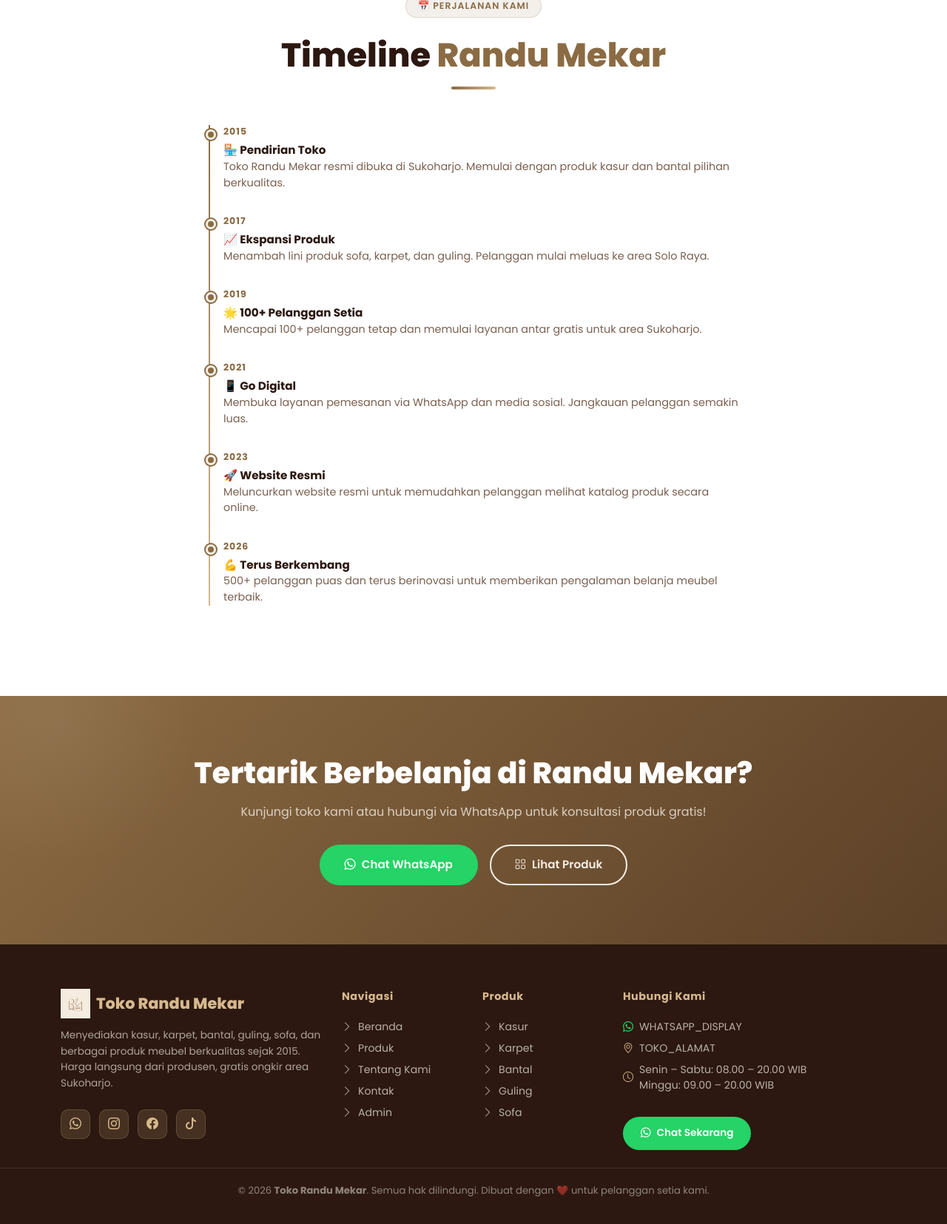
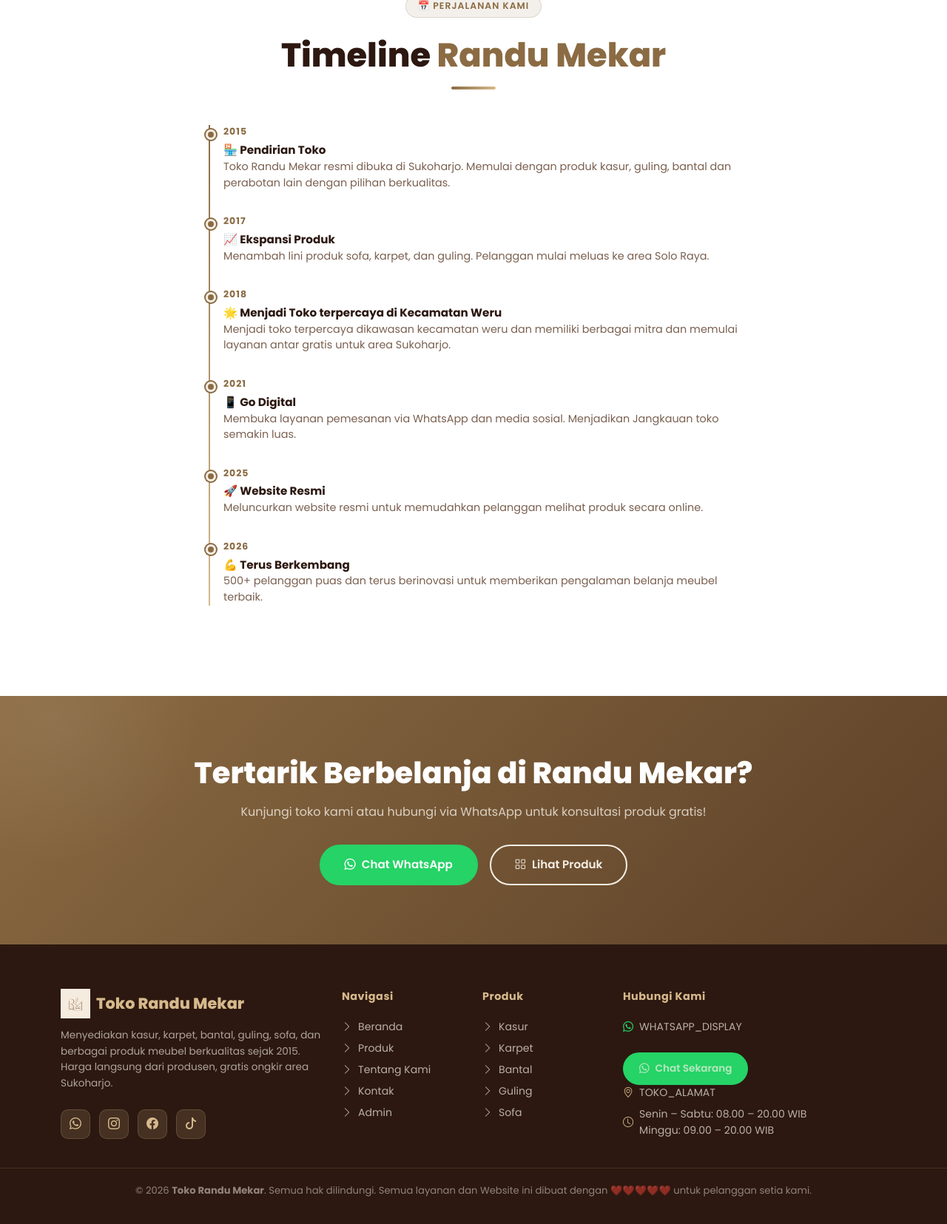
Before and after one commit to SKERTON11/randu-mekar, a PHP site: page /tentang.php in a window 1280 px wide. Shown: the part 1956-3611 px from the top of the page at 74% size. Run offline with PHP 8.4, Linux system fonts and the light colour scheme; a stand-in replaces the project's code that opens the database connection; some libraries are stand-ins or nearby versions.

Commit message:
Polish copy and markup across pages
Adjust copy, layout and markup in multiple pages for content clarity and code formatting.

Changes include:
- config/footer.php: tweak tagline text, relocate and re-add WhatsApp CTA within contact area, and update copyright blurb.
- config/header.php: minor newline/formatting fix.
- detail_produk.php: code style and HTML indentation cleanup, normalize array formatting, improve image handling markup, and tidy related-products loop output.
- produk.php: update section badge and intro copy, refine product card markup (show description snippet and unggulan badge), and format pagination/filters for readability.
- tentang.php: update company age and timeline copy/years to reflect current messaging.

Mostly non-functional formatting and copy updates to improve consistency and presentation.

```diff
--- a/config/footer.php
+++ b/config/footer.php
@@ -66,6 +66,10 @@ $base_url = (strpos($_SERVER['PHP_SELF'], '/admin/') !== false) ? '../' : '';
                             <?= WHATSAPP_DISPLAY ?>
                         </a>
                     </li>
+                    <a href="https://wa.me/<?= WHATSAPP_NUMBER ?>?text=Halo%20Toko%20Randu%20Mekar"
+                        class="btn-wa mt-3 d-inline-flex" target="_blank" style="font-size:0.85rem;padding:10px 20px">
+                        <i class="bi bi-whatsapp"></i> Chat Sekarang
+                    </a>
                     <li>
                         <a href="#">
                             <i class="bi bi-geo-alt" style="color:var(--coklat-muda)"></i>
@@ -79,10 +83,6 @@ $base_url = (strpos($_SERVER['PHP_SELF'], '/admin/') !== false) ? '../' : '';
                         </a>
                     </li>
                 </ul>
-                <a href="https://wa.me/<?= WHATSAPP_NUMBER ?>?text=Halo%20Toko%20Randu%20Mekar"
-                   class="btn-wa mt-3 d-inline-flex" target="_blank" style="font-size:0.85rem;padding:10px 22px">
-                    <i class="bi bi-whatsapp"></i> Chat Sekarang
-                </a>
             </div>
         </div>
     </div>
@@ -90,7 +90,7 @@ $base_url = (strpos($_SERVER['PHP_SELF'], '/admin/') !== false) ? '../' : '';
     <div class="footer-bottom mt-4">
         <div class="container">
             <p>© <?= date('Y') ?> <strong>Toko Randu Mekar</strong>. Semua hak dilindungi.
-               Dibuat dengan ❤️ untuk pelanggan setia kami.</p>
+                Semua layanan dan Website ini dibuat dengan ❤️❤️❤️❤️❤️ untuk pelanggan setia kami.</p>
         </div>
     </div>
 </footer>
@@ -102,4 +102,5 @@ $base_url = (strpos($_SERVER['PHP_SELF'], '/admin/') !== false) ? '../' : '';
 <script defer src="https://cdn.jsdelivr.net/npm/bootstrap@5.3.2/dist/js/bootstrap.bundle.min.js"></script>
 
 </body>
+
 </html>
--- a/tentang.php
+++ b/tentang.php
@@ -28,8 +28,8 @@ include 'config/header.php';
                     toko meubel terpercaya yang melayani ratusan pelanggan.
                 </p>
                 <p style="color:#7A6050;line-height:1.8;margin-bottom:1.5rem">
-                    Dengan pengalaman lebih dari 9 tahun, kami memahami kebutuhan setiap pelanggan dan berkomitmen
-                    untuk memberikan produk berkualitas dengan harga yang terjangkau. Kepercayaan pelanggan adalah
+                    Dengan pengalaman lebih dari 11 tahun, kami memahami kebutuhan setiap pelanggan dan berkomitmen
+                    untuk memberikan produk terbaik dan berkualitas dengan harga yang terjangkau. Kepercayaan pelanggan adalah
                     modal utama kami untuk terus berkembang.
                 </p>
 
@@ -145,7 +145,7 @@ include 'config/header.php';
                     <div class="timeline-item">
                         <div class="timeline-year">2015</div>
                         <div style="font-weight:700;color:var(--teks-gelap);font-size:0.95rem">🏪 Pendirian Toko</div>
-                        <p class="timeline-text">Toko Randu Mekar resmi dibuka di Sukoharjo. Memulai dengan produk kasur dan bantal pilihan berkualitas.</p>
+                        <p class="timeline-text">Toko Randu Mekar resmi dibuka di Sukoharjo. Memulai dengan produk kasur, guling, bantal dan perabotan lain dengan pilihan berkualitas.</p>
                     </div>
                     <div class="timeline-item">
                         <div class="timeline-year">2017</div>
@@ -153,19 +153,19 @@ include 'config/header.php';
                         <p class="timeline-text">Menambah lini produk sofa, karpet, dan guling. Pelanggan mulai meluas ke area Solo Raya.</p>
                     </div>
                     <div class="timeline-item">
-                        <div class="timeline-year">2019</div>
-                        <div style="font-weight:700;color:var(--teks-gelap);font-size:0.95rem">🌟 100+ Pelanggan Setia</div>
-                        <p class="timeline-text">Mencapai 100+ pelanggan tetap dan memulai layanan antar gratis untuk area Sukoharjo.</p>
+                        <div class="timeline-year">2018</div>
+                        <div style="font-weight:700;color:var(--teks-gelap);font-size:0.95rem">🌟 Menjadi Toko terpercaya di Kecamatan Weru</div>
+                        <p class="timeline-text">Menjadi toko terpercaya dikawasan kecamatan weru dan memiliki berbagai mitra dan memulai layanan antar gratis untuk area Sukoharjo.</p>
                     </div>
                     <div class="timeline-item">
                         <div class="timeline-year">2021</div>
                         <div style="font-weight:700;color:var(--teks-gelap);font-size:0.95rem">📱 Go Digital</div>
-                        <p class="timeline-text">Membuka layanan pemesanan via WhatsApp dan media sosial. Jangkauan pelanggan semakin luas.</p>
+                        <p class="timeline-text">Membuka layanan pemesanan via WhatsApp dan media sosial. Menjadikan Jangkauan toko semakin luas.</p>
                     </div>
                     <div class="timeline-item">
-                        <div class="timeline-year">2023</div>
+                        <div class="timeline-year">2025</div>
                         <div style="font-weight:700;color:var(--teks-gelap);font-size:0.95rem">🚀 Website Resmi</div>
-                        <p class="timeline-text">Meluncurkan website resmi untuk memudahkan pelanggan melihat katalog produk secara online.</p>
+                        <p class="timeline-text">Meluncurkan website resmi untuk memudahkan pelanggan melihat produk secara online.</p>
                     </div>
                     <div class="timeline-item">
                         <div class="timeline-year"><?= date('Y') ?></div>
```
Also changed, not shown: detail_produk.php (+7 -3 lines), produk.php (+5 -5 lines), config/header.php (line endings or trailing spaces).
